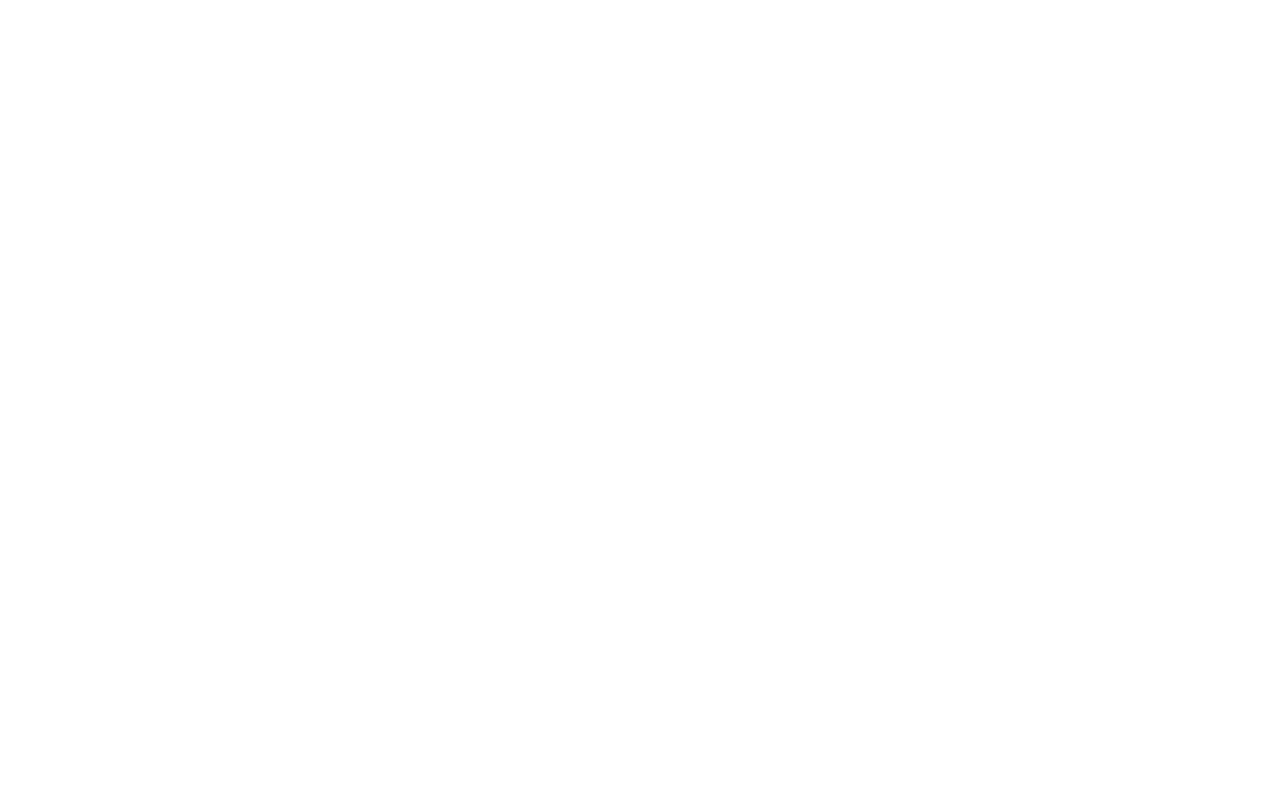
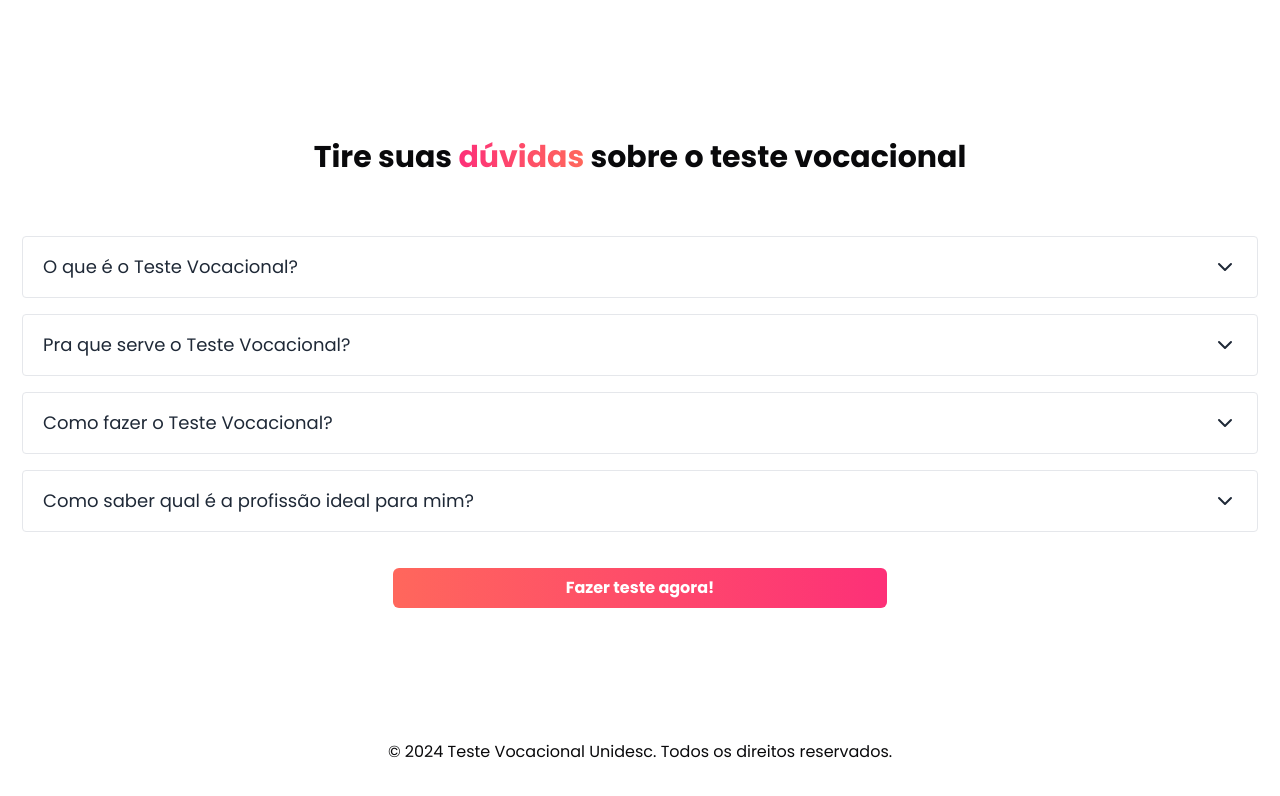
Before and after one commit to gepittes/match-career, a Next.js app: page / in a window 1280 px wide. Shown: the part 1971-2767 px from the top of the page. Before the commit the page ends 1994 px from the top, so only its background shows below. Built offline with nearby package versions, Linux system fonts and the light colour scheme.

Commit message:
Criação da seção de FAQs

```diff
--- a/app/globals.css
+++ b/app/globals.css
@@ -104,4 +104,7 @@
     animation: floatAnimation3 3s ease-in-out infinite;
   }
 
+  .details[open]{
+    transform: rotate(180deg);
+  }
 }
--- a/app/page.tsx
+++ b/app/page.tsx
@@ -1,6 +1,8 @@
-import About from "@/components/About";
-import { Hero } from "@/components/Hero";
-import Steps from "@/components/Steps";
+import About from "@/components/sections/About";
+import CustomAccordion from "@/components/sections/CustomAcordion";
+import { Hero } from "@/components/sections/Hero";
+import Footer from "@/components/layout/Footer";
+import Steps from "@/components/sections/Steps";
 
 export default function Home() {
   return (
@@ -8,6 +10,8 @@
       <Hero />
       <About />
       <Steps />
+      <CustomAccordion />
+      <Footer />
     </div>
   );
 }
--- a/components/About.tsx
+++ /dev/null
@@ -1,40 +0,0 @@
-import Image from 'next/image'
-import React from 'react'
-import { Button } from './ui/button'
-
-export default function About() {
-  return (
-    <section>
-        <div className="flex md:justify-between gap-4 place-content-center flex-wrap-reverse">
-          <div className="relative">
-            <Image
-                src="/images/ilustracao-segurando-trofeu.png"
-                alt="Ilustração segurando troféu"
-                width={440}
-                height={400}
-            />
-          </div>
-          <div className="flex flex-col justify-center gap-4 md:w-1/2 ">
-            <h3 className="text-3xl font-bold leading-normal">
-              Conheça as áreas que{" "} <br />
-              <span className="bg-primary bg-clip-text text-transparent">
-                combinam
-              </span>{" "}
-                com você!
-            </h3>
-            <p className="text-xl mb-6">
-            Nosso teste vocacional é baseado na teoria das Múltiplas Inteligências de Howard Gardner, o que significa que ele é projetado para explorar suas habilidades de forma ampla e profunda. Com ele, você descobrirá quais são as suas inteligências predominantes e como elas podem te guiar na escolha da carreira perfeita
-            </p>
-            <Button
-              variant={"primary"}
-              size={"default"}
-              className="text-base font-semibold md:w-3/5 py-0"
-            >
-              Fazer teste agora!
-            </Button>
-          </div>
-        </div>
-
-    </section>
-  )
-}
--- /dev/null
+++ b/components/layout/Footer.tsx
@@ -0,0 +1,11 @@
+import React from 'react';
+
+export default function Footer() {
+  const anoAtual = new Date().getFullYear();
+
+  return (
+    <div className="text-center h-14">
+      <p className="w-full">&copy; {anoAtual} Teste Vocacional Unidesc. Todos os direitos reservados.</p>
+    </div>
+  );
+}
--- /dev/null
+++ b/components/sections/About.tsx
@@ -0,0 +1,43 @@
+import Image from "next/image";
+import React from "react";
+import { Button } from "../ui/button";
+
+export default function About() {
+  return (
+    <section>
+      <div className="flex md:justify-between gap-4 place-content-center flex-wrap-reverse">
+        <div className="relative">
+          <Image
+            src="/images/ilustracao-segurando-trofeu.png"
+            alt="Ilustração segurando troféu"
+            width={440}
+            height={400}
+          />
+        </div>
+        <div className="flex flex-col justify-center gap-4 md:w-1/2 ">
+          <h3 className="text-3xl font-bold leading-normal">
+            Conheça as áreas que <br />
+            <span className="bg-primary bg-clip-text text-transparent">
+              combinam
+            </span>{" "}
+            com você!
+          </h3>
+          <p className="text-xl mb-6">
+            Nosso teste vocacional é baseado na teoria das Múltiplas
+            Inteligências de Howard Gardner, o que significa que ele é projetado
+            para explorar suas habilidades de forma ampla e profunda. Com ele,
+            você descobrirá quais são as suas inteligências predominantes e como
+            elas podem te guiar na escolha da carreira perfeita
+          </p>
+          <Button
+            variant={"primary"}
+            size={"default"}
+            className="text-base font-semibold md:w-3/5 py-0"
+          >
+            Fazer teste agora!
+          </Button>
+        </div>
+      </div>
+    </section>
+  );
+}
--- /dev/null
+++ b/components/sections/CustomAcordion.tsx
@@ -0,0 +1,27 @@
+// pages/index.tsx
+import AccordionComponent from "../ui/AcordionComponent";
+import { Button } from "../ui/button";
+
+const Home = () => {
+  return (
+    <div className="flex flex-col mx-auto">
+      <h3 className="text-3xl font-bold leading-normal text-center mb-14">
+        Tire suas{" "}
+        <span className="bg-primary bg-clip-text text-transparent">
+          dúvidas
+        </span>{" "}
+        sobre o teste vocacional
+      </h3>
+      <AccordionComponent />
+      <Button
+        variant={"primary"}
+        size={"default"}
+        className="text-base font-semibold w-full md:w-2/5 py-0 mx-auto my-5 "
+      >
+        Fazer teste agora!
+      </Button>
+    </div>
+  );
+};
+
+export default Home;
--- a/components/Hero.tsx
+++ b/components/sections/Hero.tsx
@@ -1,6 +1,6 @@
 import Image from "next/image";
-import { Button } from "./ui/button";
-import ImagesMatch from "./ui/ImagesMatch";
+import { Button } from "../ui/button";
+import ImagesMatch from "../ui/ImagesMatch";
 
 export const Hero = () => {
   return (
--- /dev/null
+++ b/components/ui/AcordionComponent.tsx
@@ -0,0 +1,64 @@
+// components/Accordion.tsx
+import {
+    Accordion,
+    AccordionContent,
+    AccordionItem,
+    AccordionTrigger,
+  } from "@radix-ui/react-accordion";
+  import { ChevronDown } from "lucide-react";
+
+  interface AccordionItemType {
+    summary: string;
+    details: string;
+  }
+
+  const accordionItems: AccordionItemType[] = [
+    {
+      summary: "O que é o Teste Vocacional?",
+      details:
+        "Um teste vocacional te ajuda no processo de escolha profissional, por meio de perguntas simples e intuitivas. Ele relaciona suas competências com possibilidades de carreiras e cursos.",
+    },
+    {
+      summary: "Pra que serve o Teste Vocacional?",
+      details:
+        "Se você está concluindo o ensino médio e precisa decidir qual carreira vai seguir, o teste gratuito da Match Career é indicado para você. Ele também pode ser feito por adultos que querem mudar de profissão ou encontrar um trabalho adequado às suas habilidades e interesses.",
+    },
+    {
+      summary: "Como fazer o Teste Vocacional?",
+      details:
+        "Reserve cerca de 10 minutos para concluir o teste. Escolha um momento tranquilo, sem interrupções, para que você possa refletir e responder confortavelmente. Seja sincero ao responder às perguntas, pois isso é fundamental para que o teste ajude a identificar suas habilidades e interesses. Confie em suas impressões ao preencher as respostas. Após completar o teste, analise os resultados com atenção, pois eles indicarão carreiras alinhadas às suas habilidades. Lembre-se de que a escolha de uma carreira também deve considerar seus valores e experiências.",
+    },
+    {
+      summary: "Como saber qual é a profissão ideal para mim?",
+      details:
+        "Encontrar a profissão ideal pode ser desafiador, mas algumas etapas podem ajudar na decisão. Primeiro, utilize o Teste Vocacional da Match Career, que identifica suas habilidades e sugere profissões alinhadas a elas. O autoconhecimento é essencial: conheça suas habilidades, interesses, valores e personalidade, independentemente da sua idade. Além disso, pesquise diferentes profissões, analisando o mercado de trabalho, as oportunidades de carreira e as competências necessárias. Por fim, considere consultar profissionais de orientação de carreira, que podem esclarecer dúvidas e oferecer suporte na escolha da profissão.",
+    },
+  ];
+
+  const AccordionComponent: React.FC = () => {
+    return (
+      <Accordion type="single" collapsible>
+        {accordionItems.map((item, index) => (
+          <AccordionItem
+            key={index}
+            value={`item-${index}`}
+            className="border border-gray-200 rounded py-4 px-5 mb-4"
+          >
+            <AccordionTrigger className="w-full flex justify-between items-center text-left text-lg font-normal text-gray-800">
+              <span>{item.summary}</span>
+              <ChevronDown
+                className={`transition-transform duration-200 `} /* ${
+                    item.isOpen ? "rotate-180" : ""
+                  } */
+              />
+            </AccordionTrigger>
+            <AccordionContent className="mt-3">
+              <p>{item.details}</p>
+            </AccordionContent>
+          </AccordionItem>
+        ))}
+      </Accordion>
+    );
+  };
+
+  export default AccordionComponent;
--- a/package.json
+++ b/package.json
@@ -9,12 +9,14 @@
     "lint": "next lint"
   },
   "dependencies": {
+    "@radix-ui/react-accordion": "^1.2.1",
     "@radix-ui/react-avatar": "^1.1.0",
     "@radix-ui/react-icons": "^1.3.0",
     "@radix-ui/react-slot": "^1.1.0",
     "class-variance-authority": "^0.7.0",
     "clsx": "^2.1.1",
     "lucide-react": "^0.446.0",
+    "match-career": "file:",
     "next": "14.2.13",
     "react": "^18",
     "react-dom": "^18",
```
Also changed, not shown: components/sections/Steps.tsx (renamed from components/Steps.tsx), 1 other file (tests, documents, lock files or other folders).
